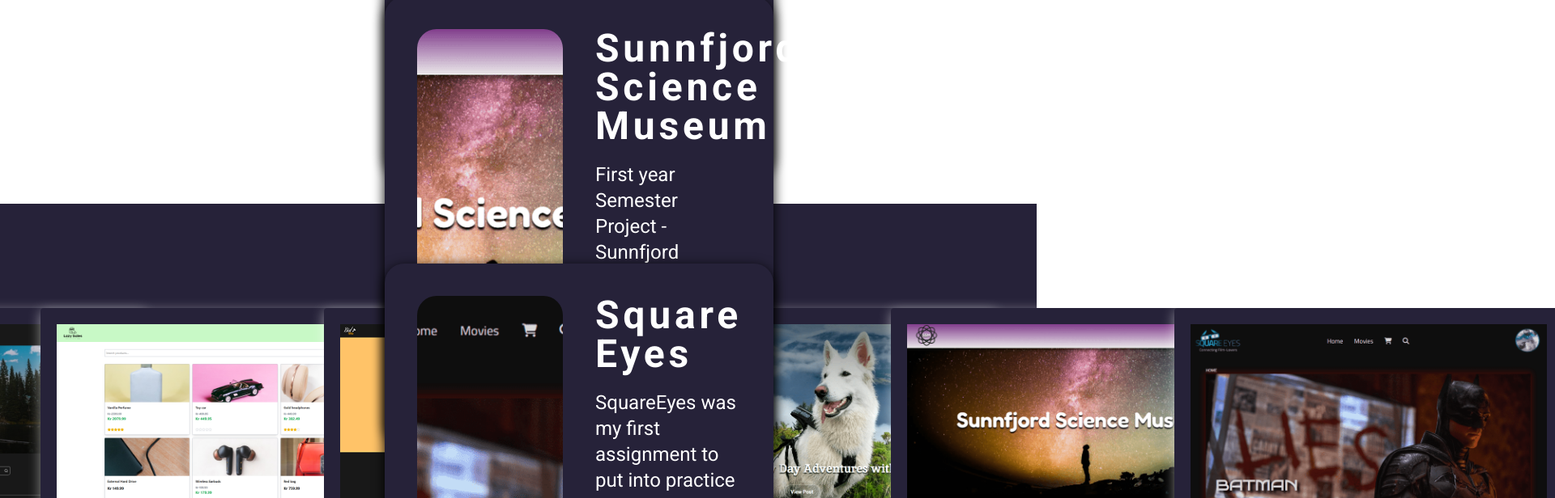
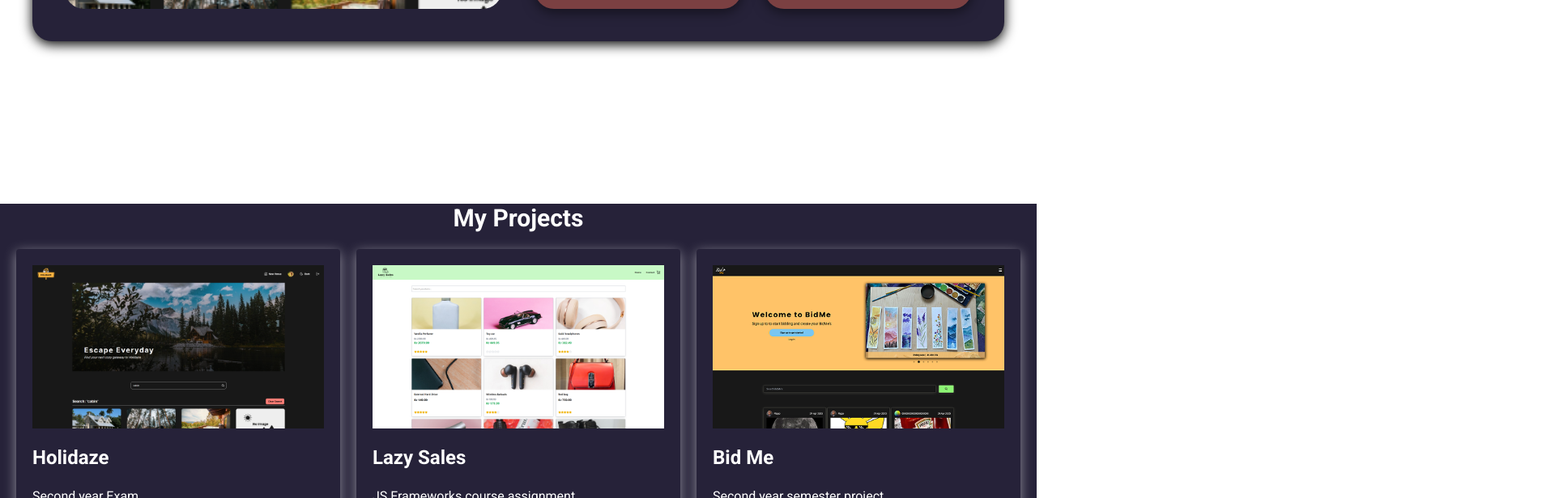
Before and after one commit to annechh/portfolio-2, a React (Vite) app: page / in a window 1280 px wide. Shown: the part 2500-3116 px from the top of the page at 81% size, 1920 px wide, since content can reach past the window. Built offline with nearby package versions, Linux system fonts and the light colour scheme.

Commit message:
style: adds button styles and carousel styles

```diff
--- a/src/index.css
+++ b/src/index.css
@@ -1,21 +1,14 @@
 @import 'tailwindcss';
-
-/* :root { */
-/* --purple: #210727; */
-/* --purple-light: #2107273d; */
-/* --white-faded: #ffffff81; */
-/* --purple-faded: rgb(58, 0, 53, 0.1); */
-/* --black: 0px 2px 2px rgba(0, 0, 0, 1); */
-/* } */
 
 @theme {
   --font-primary: 'Roboto', sans-serif;
 
   --color-white-faded: #ffffff81;
-  --color-purple: #210727;
+  --color-purple: #573564;
   --color-purple-light: #2107273d;
   --color-purple-faded: #3a00351a;
   --color-deep-indigo: #262239;
+  --color-sundown-blush: #7b4042;
   --shadow-sm: 0px 4px 15px 0px rgba(0, 0, 0, 0.5);
 }
 
@@ -34,14 +27,29 @@
   }
 }
 
-.card {
-  @apply w-[480px] m-[-150px]  bg-deep-indigo;
+.button {
+  @apply bg-sundown-blush shadow-sm flex items-center justify-center max-w-64 w-full rounded-full text-base md:text-xl font-bold tracking-wider;
 }
 
-.card:first-child {
+/* .card {
+  @apply w-[480px] m-[-150px]  bg-deep-indigo;
+} */
+
+/* .card:first-child {
   @apply ml-0;
 }
 
 .card-wrapper {
   @apply flex;
+} */
+
+/* Embla Carousel Styles */
+.embla {
+  @apply overflow-hidden w-full;
 }
+.embla__container {
+  @apply flex;
+}
+.embla__slide {
+  @apply flex flex-shrink-0 w-full px-5 lg:px-10;
+}
```
